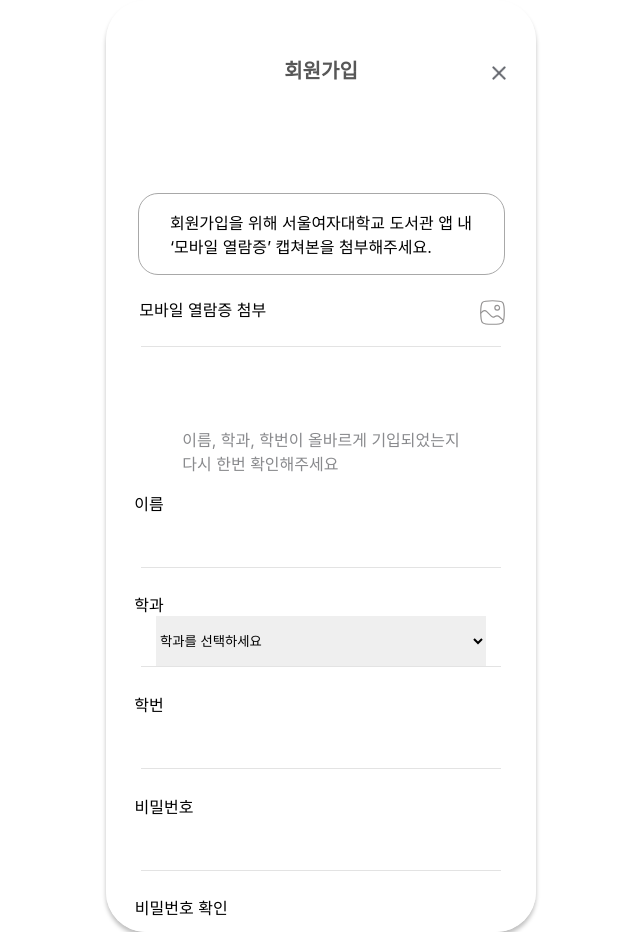
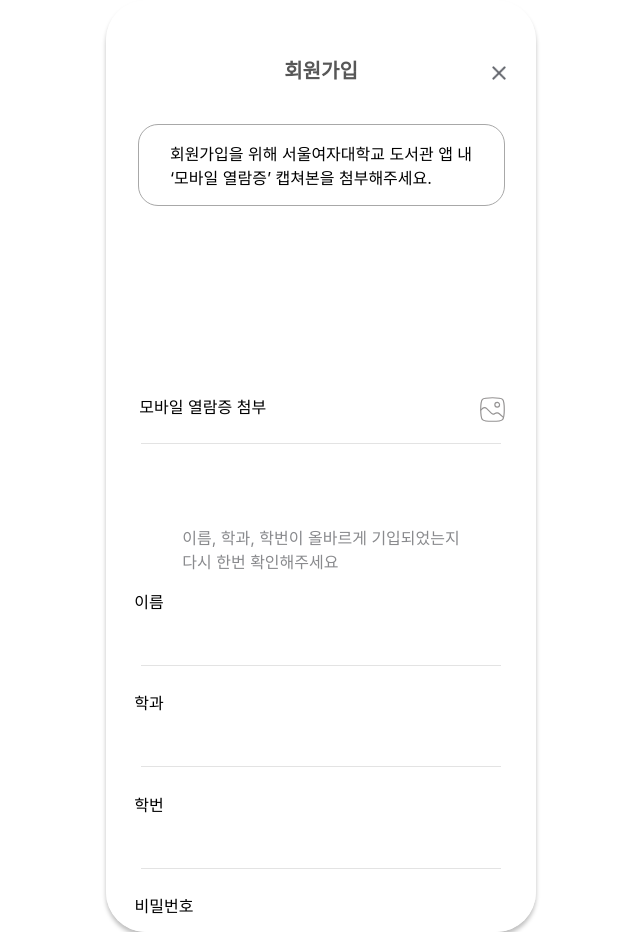
Before and after one commit to JOOMINSE0/SwuniForest_FE, a React (Create React App) app: page /signup2 in a window 1280 px wide. Shown: the whole page, without its empty margins (319-959 px from the left). Built offline with nearby package versions, Linux system fonts and the light colour scheme.

Commit message:
OCR 연결

```diff
--- a/src/pages/Guestbook/postGuestbook.js
+++ b/src/pages/Guestbook/postGuestbook.js
@@ -17,14 +17,14 @@ return(
         onClick={() => navigate(-1)}
       />
 
-        <div className="divform1">
+        {/* <div className="divform1">
         <img src="../../../img/Circle.png"
         style={{width:"106px", position:"relative", marginTop:"15px", marginLeft:"10px"}}></img>
-          <b style={{marginTop:"40px", marginLeft:"40px", color:"#898A8D", position:"absolute"}}>우리 학과는 지금 방문율 몇 위?</b>
-          <p style={{marginTop:"-63px", marginLeft:"43%", fontSize:"10px", color:"#898A8D", position:"absolute"}}>학과를 인증하면 방문율을 높을 수 있어요</p>
-          <button className="guestbookBtn"
-          >방문하기</button>
-        </div>
+        <b style={{marginTop:"35px", marginLeft:"75px", color:"#9D9FA4", position:"absolute", fontSize:"14px"}}>{username}의 학과</b>
+          <b style={{marginTop:"60px", marginLeft:"40px", color:"#898A8D", position:"absolute", fontSize:"16px"}}>{major}<span style={{color:"#9D9FA4"}}>의</span>방문율</b>
+          <p style={{marginTop:"-43px", marginLeft:"50%", fontSize:"24px", color:"#898A8D", position:"absolute"}}>{visitRate}%</p>
+          <p style={{marginTop:"-43px", marginLeft:"70%", fontSize:"24px", color:"#898A8D", position:"absolute"}}>{rank}위</p>
+        </div> */}
 
         <a onClick={()=>{navigate('/visitorRanking')}}
         className="rankingcheck">
--- a/src/pages/Guestbook/preGuestbook.css
+++ b/src/pages/Guestbook/preGuestbook.css
@@ -24,6 +24,7 @@
     margin-bottom: 15px;
     margin-left: 50%;
     color: #898A8D;
+    cursor: pointer;
 }
 
 .guestbookBtn{
--- a/src/pages/Login/login2.js
+++ b/src/pages/Login/login2.js
@@ -7,7 +7,7 @@ function Login2() {
   const navigate = useNavigate();
   const [studentNum, setStudentNum] = useState('');
   const [password, setPassword] = useState('');
-  const fetchURL = "https://db30-221-140-29-184.ngrok-free.app/"
+  const fetchURL = "https://e4ee-118-218-144-103.ngrok-free.app/"
 
   const handleLoginClick = async () => {
     const data = {
--- a/src/pages/Main/main.js
+++ b/src/pages/Main/main.js
@@ -14,7 +14,7 @@ function Main() {
     const [error, setError] = useState('');
 
     useEffect(() => {
-        axios.get('https://db30-221-140-29-184.ngrok-free.app/', {
+        axios.get('https://e4ee-118-218-144-103.ngrok-free.app', {
             headers: {
                 'Content-Type': 'application/json',
                 'ngrok-skip-browser-warning': '69420',
--- a/src/pages/Signup/signup2.css
+++ b/src/pages/Signup/signup2.css
@@ -19,10 +19,11 @@
     height: 80px;
     flex-shrink: 0;
     margin-top: 30%;
-    position: relative;
+    position: absolute;
     display: flex;
     align-items: center;
     justify-content: center;
+    margin-top: -140%;
 }
 
 .confirmButton2{
@@ -35,7 +36,7 @@
     margin-top: 20%;
     cursor: pointer;
     position: relative;
-    margin-bottom: -80%;
+    margin-bottom: -170%;
 }
 
 .label-mobile{
--- a/src/pages/Signup/signup2.js
+++ b/src/pages/Signup/signup2.js
@@ -6,19 +6,18 @@ import axios from "axios";
 
 function Signup2() {
   let navigate = useNavigate();
-  const [major, setDepartment] = useState('');
-  const [username, setName] = useState('');
+  const [major, setMajor] = useState('');
+  const [username, setUsername] = useState('');
   const [studentNum, setStudentNum] = useState('');
   const [password, setPassword] = useState('');
   const [confirmPassword, setConfirmPassword] = useState('');
 
   const handleSelectChange = (event) => {
-    setDepartment(event.target.value);
-    console.log("선택된 학과:", event.target.value);
+    setMajor(event.target.value);
   };
 
   const [isChecked, setIsChecked] = useState(false);
-  const fetchURL = "https://db30-221-140-29-184.ngrok-free.app/"
+  const fetchURL = "https://e4ee-118-218-144-103.ngrok-free.app/"
 
   const handleCheckboxChange = (event) => {
     setIsChecked(event.target.checked);
@@ -29,7 +28,6 @@ function Signup2() {
       alert('개인정보 수집 이용에 동의해주세요.');
       return;
     }
-
     if (password !== confirmPassword) {
       alert('비밀번호가 일치하지 않습니다.');
       return;
@@ -87,8 +85,11 @@ function Signup2() {
       });
 
       if (ocrResponse.status === 200) {
-        console.log("OCR 결과:", ocrResponse.data);
-        // OCR 처리 후의 로직
+        // OCR결과
+        const { studentNum, username, major } = ocrResponse.data;
+        setStudentNum(studentNum);
+        setUsername(username);
+        setMajor(major);
       } else {
         throw new Error('OCR 처리 실패');
       }
@@ -108,12 +109,10 @@ function Signup2() {
         style={{ marginTop: "9%" }}
         onClick={() => navigate(-1)}
       />
-
       <div className="intro-box">
         <p>회원가입을 위해 서울여자대학교 도서관 앱 내<br />‘모바일 열람증’ 캡쳐본을 첨부해주세요.</p>
       </div>
-
-      <label style={{ position:"relative", marginTop:"5%" }} className="label-mobile">모바일 열람증 첨부</label>
+      <label style={{ position:"relative", marginTop:"10%" }} className="label-mobile">모바일 열람증 첨부</label>
       <input
         ref={fileInputRef}
         type="file"
@@ -127,64 +126,24 @@ function Signup2() {
         <img src={imagePreview} alt="Preview" style={{ width: '30%', marginTop: '10%', marginLeft: "-0%", position:"relative" }} />
       )}
       <div style={{ width: "360px", height: "0.6px", background: "#E3E3E3", marginTop: "5%", marginBottom: "15%" }}></div>
-
       <p style={{ color: '#898A8D', position:"relative" }}>이름, 학과, 학번이 올바르게 기입되었는지<br /> 다시 한번 확인해주세요</p>
-
       <label className="label-name">이름</label>
       <input
         style={{ height: "50px" }}
         className="input2"
         value={username}
-        onChange={(e) => setName(e.target.value)}
+        onChange={(e) => setUsername(e.target.value)}
       />
       <div style={{ width: "360px", height: "0.6px", background: "#E3E3E3", marginBottom: "10px" }}></div>
-
       <label className="label-major">학과</label>
-      <select
+      <input
         value={major}
         onChange={handleSelectChange}
         style={{ height: "50px" }}
         className="input2"
       >
-    <option value="">학과를 선택하세요</option>
-    <option value="자율전공학부">자율전공학부</option>
-    <option value="글로벌ICT인문융합부">글로벌ICT인문융합부</option>
-    <option value="국어국문학과">국어국문학과</option>
-    <option value="영어영문학과">영어영문학과</option>
-    <option value="중어중문학과">중어중문학과</option>
-    <option value="일어일문학과">일어일문학과</option>
-    <option value="사학과">사학과</option>
-    <option value="기독교학과">기독교학과</option>
-    <option value="경제학과">경제학과</option>
-    <option value="문헌정보학과">문헌정보학과</option>
-    <option value="사회복지학과">사회복지학과</option>
-    <option value="아동학과">아동학과</option>
-    <option value="행정학과">행정학과</option>
-    <option value="언론영상학부">언론영상학부</option>
-    <option value="교육심리학과">교육심리학과</option>
-    <option value="스포츠운동과학과">스포츠운동과학과</option>
-    <option value="수학과">수학과</option>
-    <option value="화학과">화학과</option>
-    <option value="생명환경공학과">생명환경공학과</option>
-    <option value="바이오헬스융합학과">바이오헬스융합학과</option>
-    <option value="원예생명조경학과">원예생명조경학과</option>
-    <option value="식품공학과">식품공학과</option>
-    <option value="식품영양학과">식품영양학과</option>
-    <option value="경영학과">경영학과</option>
-    <option value="패션산업학과">패션산업학과</option>
-    <option value="디지털미디어학과">디지털미디어학과</option>
-    <option value="정보보호학부">정보보호학부</option>
-    <option value="소프트웨어융합학과">소프트웨어융합학과</option>
-    <option value="데이터사이언스학과">데이터사이언스학과</option>
-    <option value="산업디자인학과">산업디자인학과</option>
-    <option value="현대미술전공">현대미술전공</option>
-    <option value="공예전공">공예전공</option>
-    <option value="시각디자인전공">시각디자인전공</option>
-    <option value="첨단미디어디자인전공">첨단미디어디자인전공</option>
-
-      </select>
+      </input>
       <div style={{ width: "360px", height: "0.6px", background: "#E3E3E3", marginBottom: "10px" }}></div>
-
       <label className="label-stid">학번</label>
       <input
         style={{ height: "50px" }}
@@ -193,7 +152,6 @@ function Signup2() {
         onChange={(e) => setStudentNum(e.target.value)}
       />
       <div style={{ width: "360px", height: "0.6px", background: "#E3E3E3", marginBottom: "10px" }}></div>
-
       <label className="label-pw">비밀번호</label>
       <input
         style={{ height: "50px" }}
@@ -203,7 +161,6 @@ function Signup2() {
         onChange={(e) => setPassword(e.target.value)}
       />
       <div style={{ width: "360px", height: "0.6px", background: "#E3E3E3", marginBottom: "10px" }}></div>
-
       <label className="label-pwcheck">비밀번호 확인</label>
       <input
         style={{ height: "50px" }}
@@ -213,7 +170,6 @@ function Signup2() {
         onChange={(e) => setConfirmPassword(e.target.value)}
       />
       <div style={{ width: "360px", height: "0.6px", background: "#E3E3E3", marginBottom: "70px" }}></div>
-
       <div style={{ marginLeft: "-15%" }}>
         <input
           type="checkbox"
@@ -222,7 +178,6 @@ function Signup2() {
         />
         <b style={{ color: "#575757" }}>(필수) 개인정보 수집 이용에 동의합니다.</b>
       </div>
-
       <button
         onClick={handleConfirmClick}
         className="confirmButton2"
```
Also changed, not shown: src/pages/Guestbook/preGuestbook.js (+31 -22 lines).
